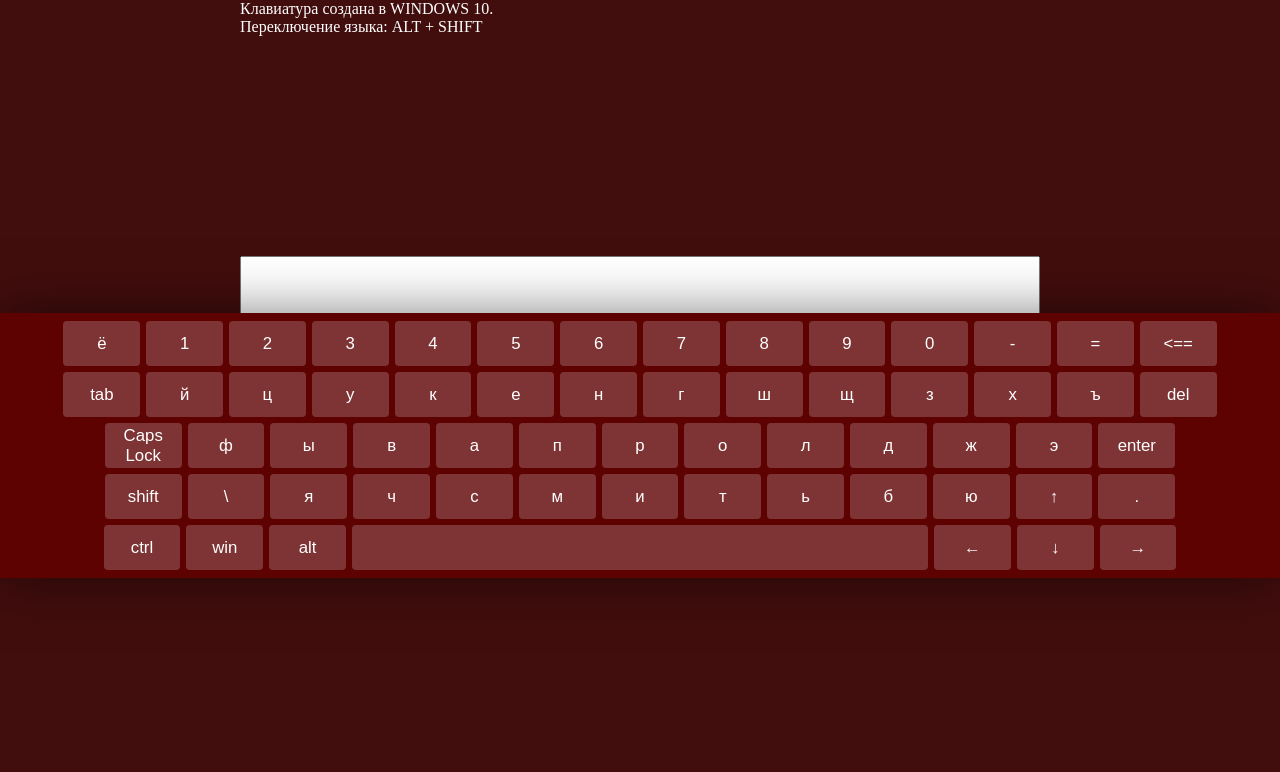
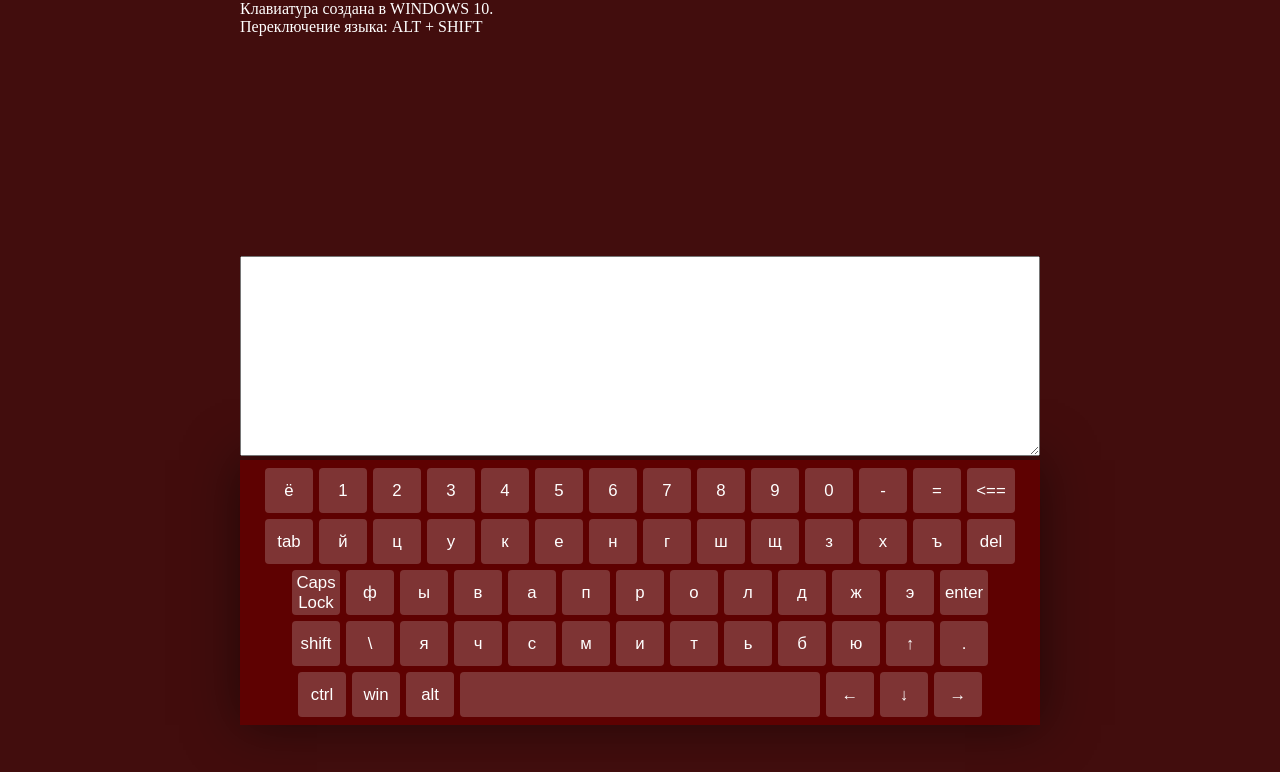
Before and after one commit to SemperIdem/virtual-keyboard, a website: page index.html in a window 1280 px wide. Drawn offline with Linux system fonts and the light colour scheme.

Commit message:
feat: fix css positions

```diff
--- a/script.js
+++ b/script.js
@@ -100,16 +100,7 @@ const Keyboard = {
     this.elements.main.appendChild(this.elements.keysContainer);
     document.body.appendChild(this.elements.textarea);
     document.body.appendChild(this.elements.main);
-
-    document.querySelectorAll(".input-text").forEach(element => {
-      element.addEventListener("focus", () => {
-          this.typeKeys(element.value, currentValue => {
-              element.value = currentValue;
-          });
-      });
-  });
-
-  document.addEventListener('keydown', () => {
+    document.addEventListener('keydown', () => {
     event.preventDefault();
     let index = keysLayout.findIndex((key) => key.code == event.code);
     if (index != -1) {
--- a/style.css
+++ b/style.css
@@ -12,7 +12,6 @@ body {
 }
 
 .keyboard {
-  position: fixed;
   left: 0;
   bottom: 0;
   width: 100%;
@@ -21,7 +20,6 @@ body {
   box-shadow: 0 0 50px rgba(0, 0, 0 ,0.5);
   user-select: none;
   transition: bottom 0.4s;
-  margin-bottom: 222px;
 }
 
 
```
